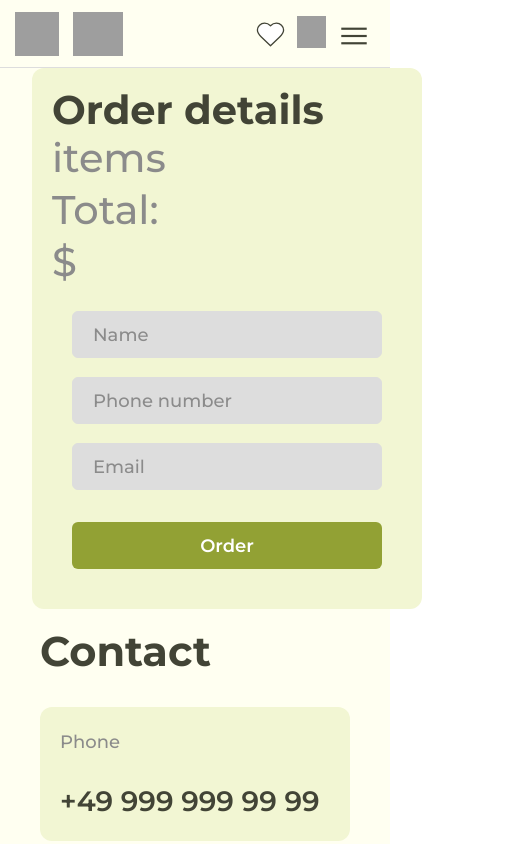
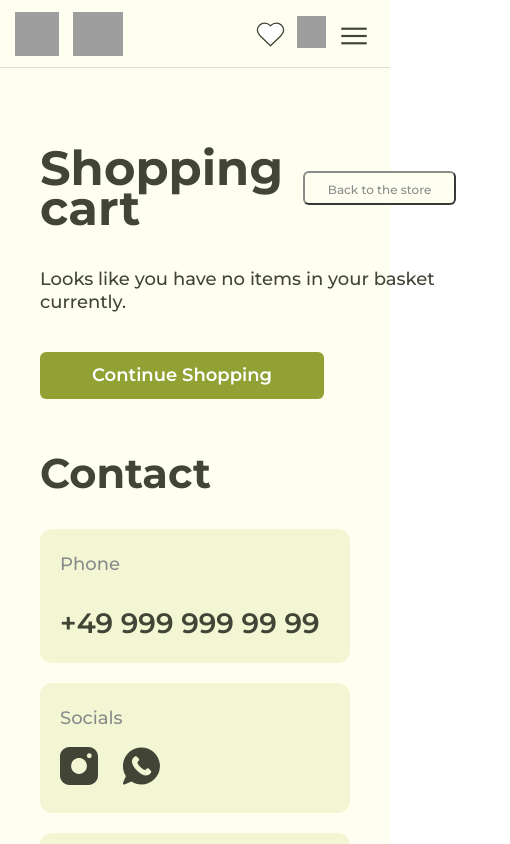
Before and after one commit to Cristosic/Garden-Project, a React (Create React App) app: page /cart in a window 390 px wide. Shown: the top 844 px of the page, 510 px wide, since content can reach past the window. Built offline with nearby package versions, Linux system fonts and the light colour scheme; grey boxes are pictures that could not be loaded.

Commit message:
1. Changes in the skeleton, displaying the skeleton on AllProductsPage, in allProductsSlice adding a status in utils added a function for visualizing renderSkeletonSquares.

```diff
--- a/src/components/Skeleton/Skeleton.jsx
+++ b/src/components/Skeleton/Skeleton.jsx
@@ -1,35 +1,14 @@
-import React, { useEffect, useState } from "react";
+import React from "react";
 import styles from "../Skeleton/Skeleton.module.css";
+import { useSelector } from "react-redux";
+import renderSkeletonSquares from "./../../utils/renderSkeletonSquares";
 
 const Skeleton = () => {
-  const [isLoading, setIsLoading] = useState(true);
-  const [dots, setDots] = useState("");
+  const loading = useSelector((state) => state.allProducts.status);
 
-  useEffect(() => {
-    const timer = setTimeout(() => {
-      setIsLoading(false);
-    }, 10000);
-
-    const animateDots = () => {
-      const interval = setInterval(() => {
-        setDots((prevDots) => (prevDots === "..." ? "" : prevDots + "."));
-      }, 1000);
-
-      return () => clearInterval(interval);
-    };
-
-    animateDots();
-
-    return () => clearTimeout(timer);
-  }, []);
-
-  if (isLoading) {
+  if (loading) {
     return (
       <div className={styles["skeleton-container"]}>
-        <h1>
-          Products are loading
-          {dots}
-        </h1>
         <div className={styles["skeleton-grid"]}>
           {renderSkeletonSquares(11, styles["skeleton-square"])}
         </div>
@@ -38,12 +17,5 @@ const Skeleton = () => {
   }
   return null;
 };
-const renderSkeletonSquares = (count, className) => {
-  const squares = [];
-  for (let i = 0; i < count; i++) {
-    squares.push(<div key={i} className={className}></div>);
-  }
-  return squares;
-};
 
 export default Skeleton;
--- a/src/components/Skeleton/Skeleton.module.css
+++ b/src/components/Skeleton/Skeleton.module.css
@@ -1,43 +1,19 @@
 .skeleton-container {
   width: 100%;
-    padding: 30px;
-    background-color: #fefdfd;
-    border-radius: 8px;
-    box-shadow: 0 2px 4px rgba(0, 0, 0, 0.1);
+  padding-top: 40px;
+  background-color: #fffff1;
 }
 
 .skeleton-grid {
   display: grid;
   grid-template-columns: repeat(4, 1fr);
-    grid-gap: 40px;
+  grid-gap: 32px;
 }
 
 .skeleton-square {
   width: 100%;
   padding-top: 100%;
   background-color: #f2f6d3;
-    border-radius: 8px;
-    animation: pulse 2s infinite alternate;
+  border-radius: 12px;
   box-shadow: 0 2px 4px rgba(0, 0, 0, 0.1);
-
 }
-
-  @keyframes pulse {
-    0% {
-      transform: scale(1);
-    }
-    50% {
-      transform: scale(1.1);
-    }
-    100% {
-      transform: scale(1);
-    }
-  }
-
-  .skeleton-container h1 {
-    font-size: 36px;
-    font-weight: bold;
-    color: #282828;
-    margin-bottom: 10%;
-    animation: fadeInOut
- }
--- a/src/pages/AllProductsPage/AllProductsPage.jsx
+++ b/src/pages/AllProductsPage/AllProductsPage.jsx
@@ -6,13 +6,13 @@ import ProductsCard from "../../components/ProductsCard/ProductsCard";
 import { Link } from "react-router-dom";
 import FilterProducts from "../../components/FilterProducts/FilterProducts";
 import { Context } from "../../context";
+import Skeleton from "./../../components/Skeleton/Skeleton";
 
 export default function AllProductsPage() {
-
   const { theme } = useContext(Context);
   const dispatch = useDispatch();
   const products = useSelector((state) => state.allProducts.filterProductsData);
-
+  const status = useSelector((state) => state.allProducts.status === "loading");
   useEffect(() => {
     dispatch(getAllProducts());
   }, [dispatch]);
@@ -36,11 +36,15 @@ export default function AllProductsPage() {
       </div>
 
       <h1 className={styles.titlePage}>All products</h1>
-      <FilterProducts schowSaleFilter={true}/>
-
-      <div className={styles.cardContainer}>
-        {products && products.map((el) => <ProductsCard key={el.id} {...el} />)}
-      </div>
+      <FilterProducts schowSaleFilter={true} />
+      {status ? (
+        <Skeleton />
+      ) : (
+        <div className={styles.cardContainer}>
+          {products &&
+            products.map((el) => <ProductsCard key={el.id} {...el} />)}
+        </div>
+      )}
     </div>
   );
 }
--- a/src/pages/CartPage/CartPage.jsx
+++ b/src/pages/CartPage/CartPage.jsx
@@ -1,11 +1,36 @@
-import React from 'react'
-import styles from './CartPage.module.css'
-import OrderForm from '../../components/OrderForm/OrderForm'
+import React from "react";
+import styles from "./CartPage.module.css";
+import OrderForm from "../../components/OrderForm/OrderForm";
+import { Link } from "react-router-dom";
+import { useSelector } from "react-redux";
 
 export default function CartPage() {
+  const basketCart = useSelector((state) => state.cart?.products || []);
+  const isCartEmpty = basketCart.length === 0;
   return (
-    <div className={styles}>
-      <OrderForm/>
+    <div className={styles.container}>
+      <div className={styles.cartPage}>
+        <h1 className={styles.titlePage}>Shopping cart</h1>
+        <div className={styles.line}></div>
+
+        <Link to={"/"}>
+          <button className={styles.buttonActive}>Back to the store</button>
+        </Link>
+      </div>
+      {isCartEmpty ? (
+        <div>
+          <p className={styles.text}>
+            Looks like you have no items in your basket currently.
+          </p>
+          <Link to={"/products"}>
+            <button className={styles.btn}>Continue Shopping</button>
+          </Link>
+        </div>
+      ) : (
+        <div>
+          <OrderForm />
+        </div>
+      )}
     </div>
-  )
+  );
 }
--- a/src/pages/CartPage/CartPage.module.css
+++ b/src/pages/CartPage/CartPage.module.css
@@ -0,0 +1,103 @@
+.container {
+  padding: 40px 40px 0 40px;
+}
+.cartPage {
+  display: flex;
+  align-items: center;
+}
+.line {
+  height: 1px;
+  flex-grow: 1;
+  background-color: #8b8b8b;
+}
+.buttonActive {
+  background-color: #fffff1;
+  color: #8b8b8b;
+  padding: 8px 16px;
+  border-radius: 6px;
+  border-color: #8b8b8b;
+  text-decoration: none;
+  font-size: 16px;
+  font-weight: 500;
+  cursor: pointer;
+  gap: 10px;
+}
+.buttonActive:hover {
+  background-color: white;
+  color: #424436;
+}
+
+.titlePage {
+  padding: 40px 0;
+  color: #424436;
+  font-weight: 700;
+  font-size: 64px;
+  padding-right: 20px;
+}
+.text {
+  width: 548px;
+  height: 26px;
+  font-weight: 500;
+  font-size: 20px;
+  line-height: 26px;
+  color: #424436;
+  text-align: left;
+}
+.btn {
+  margin: 32px 0px;
+  border-radius: 6px;
+  font-size: 20px;
+  font-weight: 600;
+  line-height: 130%;
+  padding: 16px 56px;
+  gap: 10px;
+  color: white;
+  background: #92a134;
+  text-align: center;
+  border: none;
+  cursor: pointer;
+  transition: background 0.3s ease;
+}
+
+@media (max-width: 1000px) {
+  .text {
+    width: 470px;
+    height: 52px;
+    font-size: 20px;
+    line-height: 26px;
+  }
+}
+@media (max-width: 768px) {
+  .titlePage {
+    font-size: 56px;
+  }
+  .text {
+    font-size: 20px;
+    line-height: 26px;
+  }
+  .buttonActive {
+    width: 153px;
+    height: 34px;
+    font-size: 13px;
+    line-height: 17px;
+  }
+}
+@media (max-width: 480px) {
+  .titlePage {
+    font-size: 48px;
+    line-height: 40px;
+  }
+  .buttonActive {
+    font-size: 12px;
+    padding: 14px, 0px, 0px, 0px;
+  }
+
+  .text {
+    font-size: 18px;
+    line-height: 23px;
+  }
+  .btn {
+    font-size: 18px;
+    padding: 12px 52px;
+  }
+}
--- a/src/store/slices/allProductsSlice.js
+++ b/src/store/slices/allProductsSlice.js
@@ -3,6 +3,7 @@ import { createSlice, createAsyncThunk } from "@reduxjs/toolkit";
 const initialState = {
   allProductsData: [],
   filterProductsData: [],
+  status:"",
 };
 
 export const getAllProducts = createAsyncThunk(
--- /dev/null
+++ b/src/utils/renderSkeletonSquares.js
@@ -0,0 +1,8 @@
+const renderSkeletonSquares = (count, className) => {
+  const squares = [];
+  for (let i = 0; i < count; i++) {
+    squares.push(<div key={i} className={className}></div>);
+  }
+  return squares;
+};
+export default renderSkeletonSquares;
```
Also changed, not shown: src/components/Footer/Footer.module.css (+4 -4 lines). Lines whose indentation alone changed are shown as unchanged.
